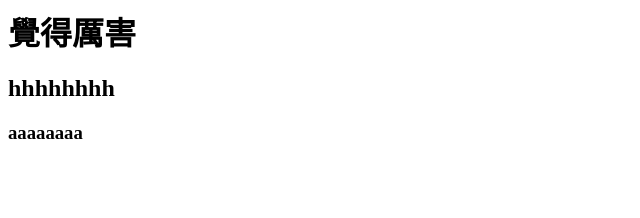
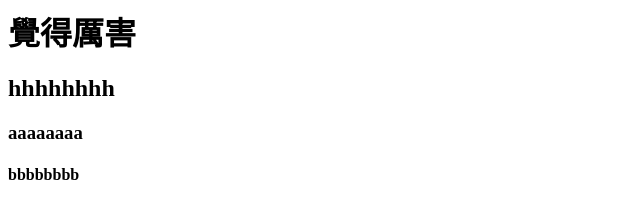
Before and after one commit to lau1943x/lau1943x.github.io, a plain HTML site: page index.html in a window 1280 px wide. Shown: the whole page, without its empty margins (0-640 px from the left). Drawn offline with Linux system fonts and the light colour scheme.

Commit message:
Update index.html

```diff
--- a/index.html
+++ b/index.html
@@ -7,6 +7,6 @@
     <h1>覺得厲害</h1>
 	<h2>hhhhhhhh</h2>
 	<h3>aaaaaaaa</h3>
-
+  <h4>bbbbbbbb</h4>
   </body>
 </html>
```
